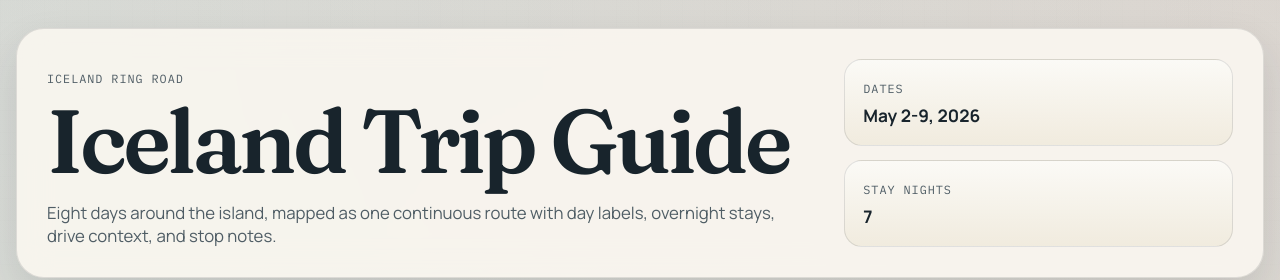
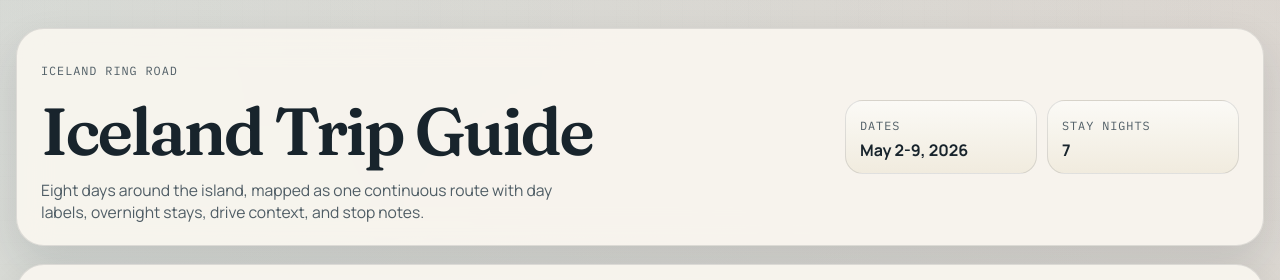
Before and after one commit to erafat/iceland-trip-guide, a website: page index.html in a window 1280 px wide. Shown: the top 280 px of the page. Drawn offline with nearby package versions, Linux system fonts and the light colour scheme.

Commit message:
Tighten hero intro spacing

```diff
--- a/styles.css
+++ b/styles.css
@@ -73,9 +73,15 @@ a {
 .hero {
   display: grid;
   grid-template-columns: minmax(0, 1.8fr) minmax(260px, 0.9fr);
-  gap: 20px;
-  padding: 30px;
+  align-items: center;
+  gap: 16px;
+  padding: 22px 24px;
   border-radius: var(--radius-lg);
+}
+
+.hero-copy {
+  display: grid;
+  gap: 6px;
 }
 
 .eyebrow,
@@ -106,34 +112,35 @@ h3 {
 }
 
 h1 {
-  font-size: clamp(3rem, 7vw, 5.7rem);
+  font-size: clamp(2.5rem, 5.2vw, 4.25rem);
   letter-spacing: -0.04em;
-  margin-top: 8px;
+  margin-top: 4px;
 }
 
 .lede {
-  max-width: 46rem;
-  font-size: 1.05rem;
+  max-width: 34rem;
+  font-size: 0.98rem;
   color: var(--ink-soft);
-  margin: 18px 0 0;
+  margin: 10px 0 0;
 }
 
 .hero-meta {
   display: grid;
-  gap: 14px;
+  grid-template-columns: repeat(2, minmax(0, 1fr));
+  gap: 10px;
 }
 
 .meta-card {
   border: 1px solid var(--rule);
   border-radius: var(--radius-md);
-  padding: 16px 18px;
+  padding: 12px 14px;
   background: linear-gradient(180deg, rgba(255, 255, 255, 0.55), rgba(236, 228, 212, 0.55));
 }
 
 .meta-card strong {
   display: block;
-  margin-top: 6px;
-  font-size: 1.08rem;
+  margin-top: 4px;
+  font-size: 1rem;
 }
 
 .controls-panel {
@@ -685,11 +692,11 @@ h1 {
   }
 
   h1 {
-    font-size: clamp(2.6rem, 14vw, 4rem);
+    font-size: clamp(2.2rem, 10vw, 3.2rem);
   }
 
   .hero-meta {
-    grid-template-columns: 1fr;
+    grid-template-columns: repeat(2, minmax(0, 1fr));
   }
 
   .controls-panel {
```
